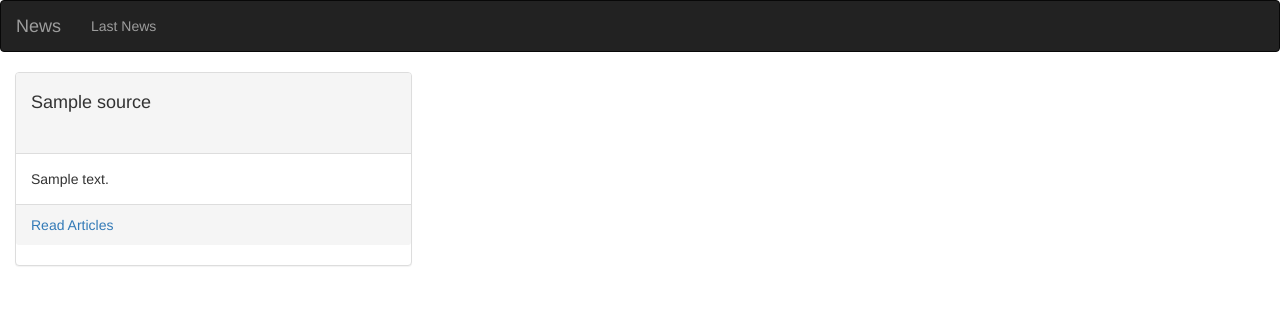
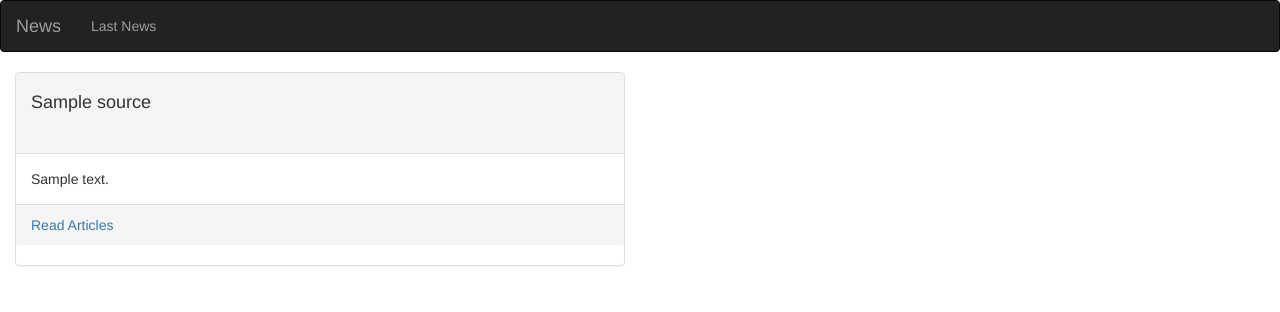
Before and after one commit to tytyne/newsHigh, a Flask app: template app/templates/index.html in a window 1280 px wide. Shown: the top 312 px of the page. Run offline with Flask 2, Linux system fonts and the light colour scheme; the template is opened without the code that fills it: most values are stand-ins (such as "Sample title", 1, 10 or a date in 2020); some libraries are stand-ins or nearby versions.

Commit message:
adding some css in index.html

```diff
--- a/app/templates/index.html
+++ b/app/templates/index.html
@@ -1,5 +1,5 @@
  {% extends 'base.html'%} {% import 'macros.html' as macro%} {% block content %} {% for source in popular %}
-<div class="col-md-4  single-source">
+<div class="col-md-6 single-source">
     <div class="row hh">
         <div class="col-md-12  source-name  ">
             <div class="panel panel-default">
```
